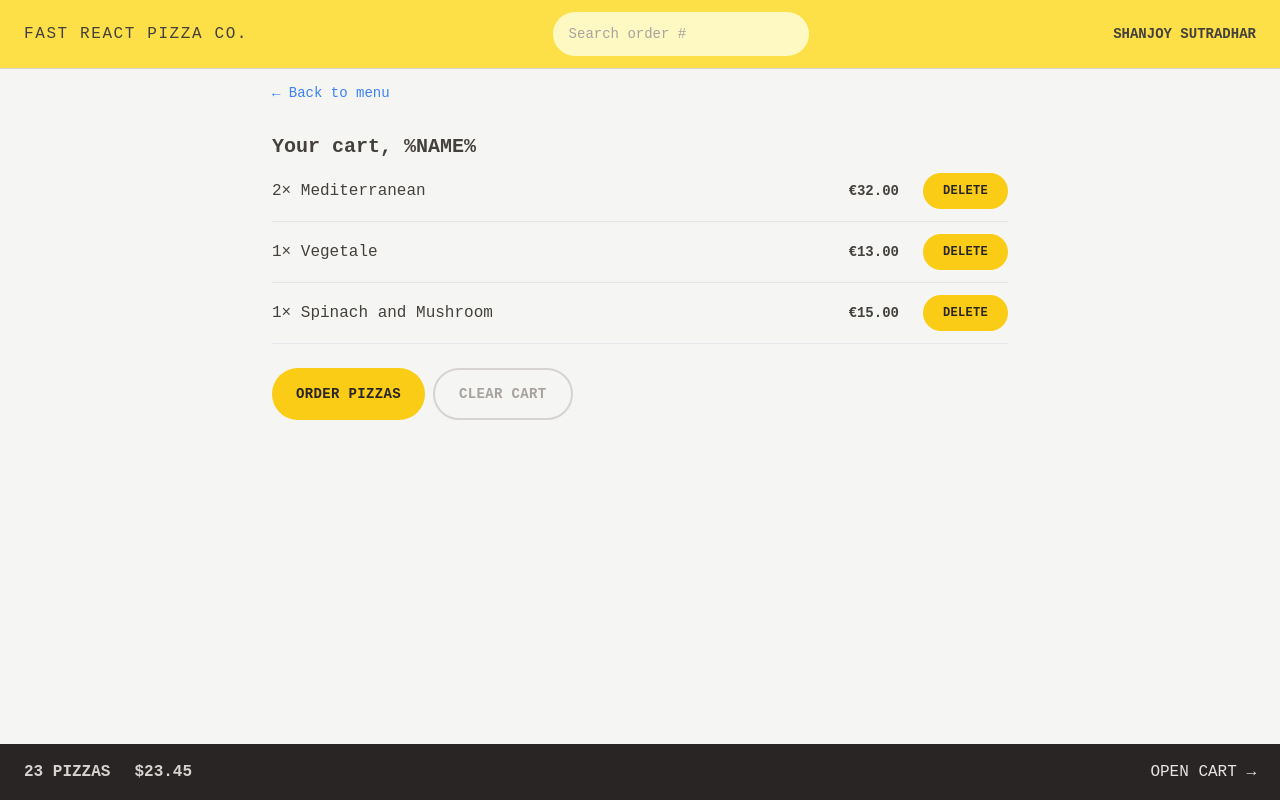
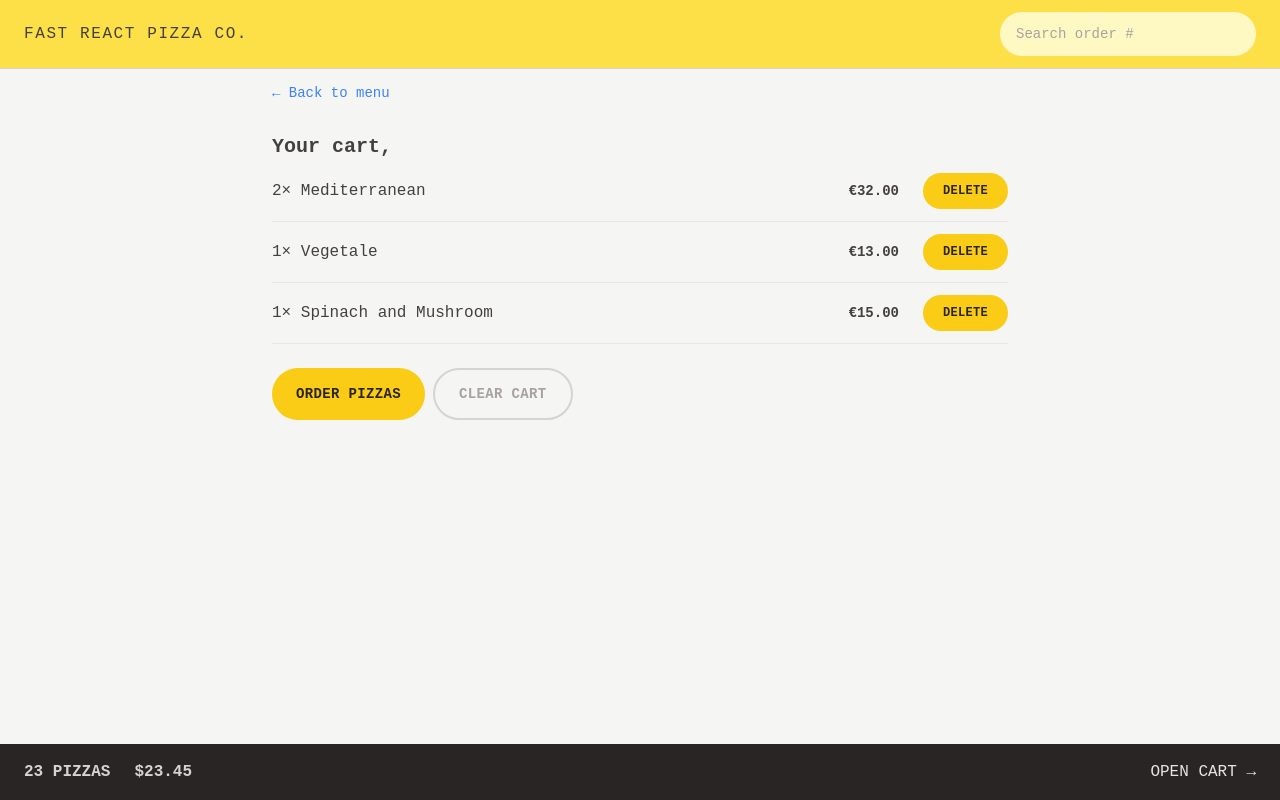
Before and after one commit to sanjoysutradhar/fast-react-pizza, a React (Vite) app: page /cart in a window 1280 px wide. Built offline with nearby package versions, Linux system fonts and the light colour scheme; the HTML template or start-up script is replaced by a standard one.

Commit message:
reading and updating the user state

```diff
--- a/src/features/cart/Cart.jsx
+++ b/src/features/cart/Cart.jsx
@@ -1,7 +1,8 @@
-import { Link } from "react-router-dom";
+import { Link, useNavigate } from "react-router-dom";
 import LinkButton from "../../ui/LinkButton";
 import Button from "../../ui/Button";
 import CartItem from "./CartItem";
+import { useSelector } from "react-redux";
 
 const fakeCart = [
   {
@@ -29,6 +30,9 @@
 
 function Cart() {
   const cart = fakeCart;
+  const navigate = useNavigate();
+  const username = useSelector((state) => state.user.username);
+  // if (username === "") return navigate("/");
 
   return (
     <div className="px-4 py-3">
@@ -39,7 +43,7 @@
 
       <LinkButton to="/menu">&larr; Back to menu</LinkButton>
 
-      <h2 className="mt-7 text-xl font-bold">Your cart, %NAME%</h2>
+      <h2 className="mt-7 text-xl font-bold">Your cart, {username}</h2>
 
       <ul className="divide-y divide-stone-200 border-b">
         {cart.map((item) => (
--- a/src/features/order/CreateOrder.jsx
+++ b/src/features/order/CreateOrder.jsx
@@ -2,6 +2,7 @@
 import { Form, redirect, useActionData, useNavigation } from "react-router-dom";
 import { createOrder } from "../../services/apiRestaurant";
 import Button from "../../ui/Button";
+import { useSelector } from "react-redux";
 
 // https://uibakery.io/regex-library/phone-number
 const isValidPhone = (str) =>
@@ -35,7 +36,7 @@
 
 function CreateOrder() {
   // const [withPriority, setWithPriority] = useState(false);
-
+  const username = useSelector((state) => state.user.username);
   const navigation = useNavigation();
   const isSubmitting = navigation.state === "submitting";
 
@@ -53,7 +54,13 @@
       <Form method="POST">
         <div className="mb-5 flex flex-col gap-2 sm:flex-row sm:items-center">
           <label className="sm:basis-40">First Name</label>
-          <input className="input grow" type="text" name="customer" required />
+          <input
+            className="input grow"
+            type="text"
+            name="customer"
+            defaultValue={username}
+            required
+          />
         </div>
 
         <div className="mb-5 flex flex-col gap-2 sm:flex-row sm:items-center">
--- a/src/features/user/CreateUser.jsx
+++ b/src/features/user/CreateUser.jsx
@@ -1,11 +1,20 @@
 import { useState } from "react";
 import Button from "../../ui/Button";
+import { useDispatch } from "react-redux";
+import { updateName } from "./userSlice";
+import { useNavigate } from "react-router-dom";
 
 function CreateUser() {
   const [username, setUsername] = useState("");
+  const dispatch = useDispatch();
+  const navigate = useNavigate();
 
   function handleSubmit(e) {
     e.preventDefault();
+
+    if (!username) return;
+    dispatch(updateName(username));
+    navigate("/menu");
   }
 
   return (
--- a/src/features/user/userSlice.js
+++ b/src/features/user/userSlice.js
@@ -23,13 +23,14 @@
 import { createSlice } from "@reduxjs/toolkit";
 
 const initialState = {
-  username: "Shanjoy SutraDhar",
+  username: "",
 };
 const userSlice = createSlice({
   name: "user",
   initialState,
   reducers: {
     updateName(state, action) {
+      // console.log(state, action);
       state.username = action.payload;
     },
   },
--- a/src/ui/Home.jsx
+++ b/src/ui/Home.jsx
@@ -1,5 +1,8 @@
+import { useSelector } from "react-redux";
 import CreateUser from "../features/user/CreateUser";
+import Button from "./Button";
 function Home() {
+  const username = useSelector((state) => state.user.username);
   return (
     <div className="my-10 px-4 text-center sm:my-16">
       <h1 className="mb-8 text-xl font-bold md:text-3xl">
@@ -9,7 +12,13 @@
           Straight out of the oven, straight to you.
         </span>
       </h1>
-      <CreateUser />
+      {username === "" ? (
+        <CreateUser />
+      ) : (
+        <Button to="/menu" type="primary">
+          Continue Ordering, {username}
+        </Button>
+      )}
     </div>
   );
 }
```
